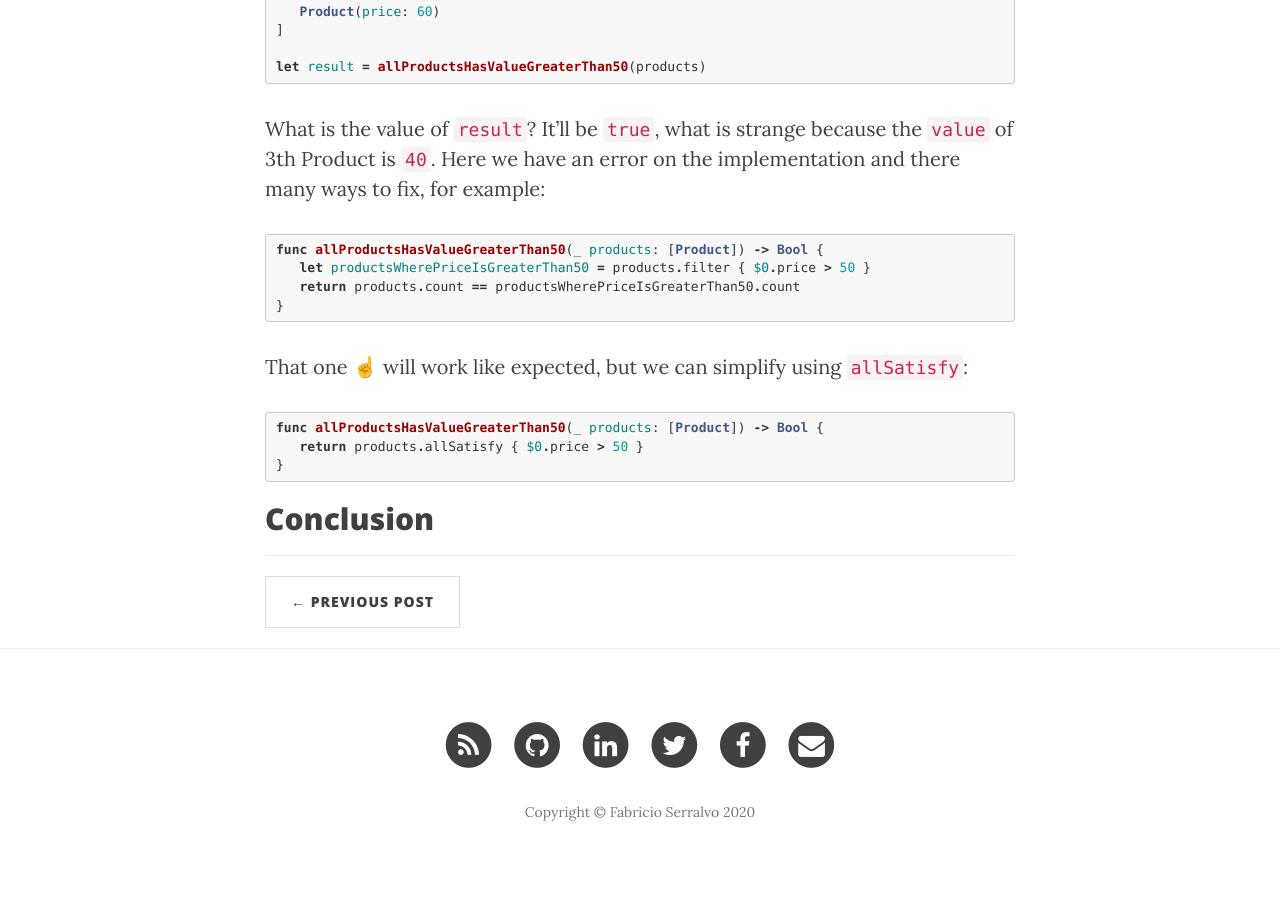
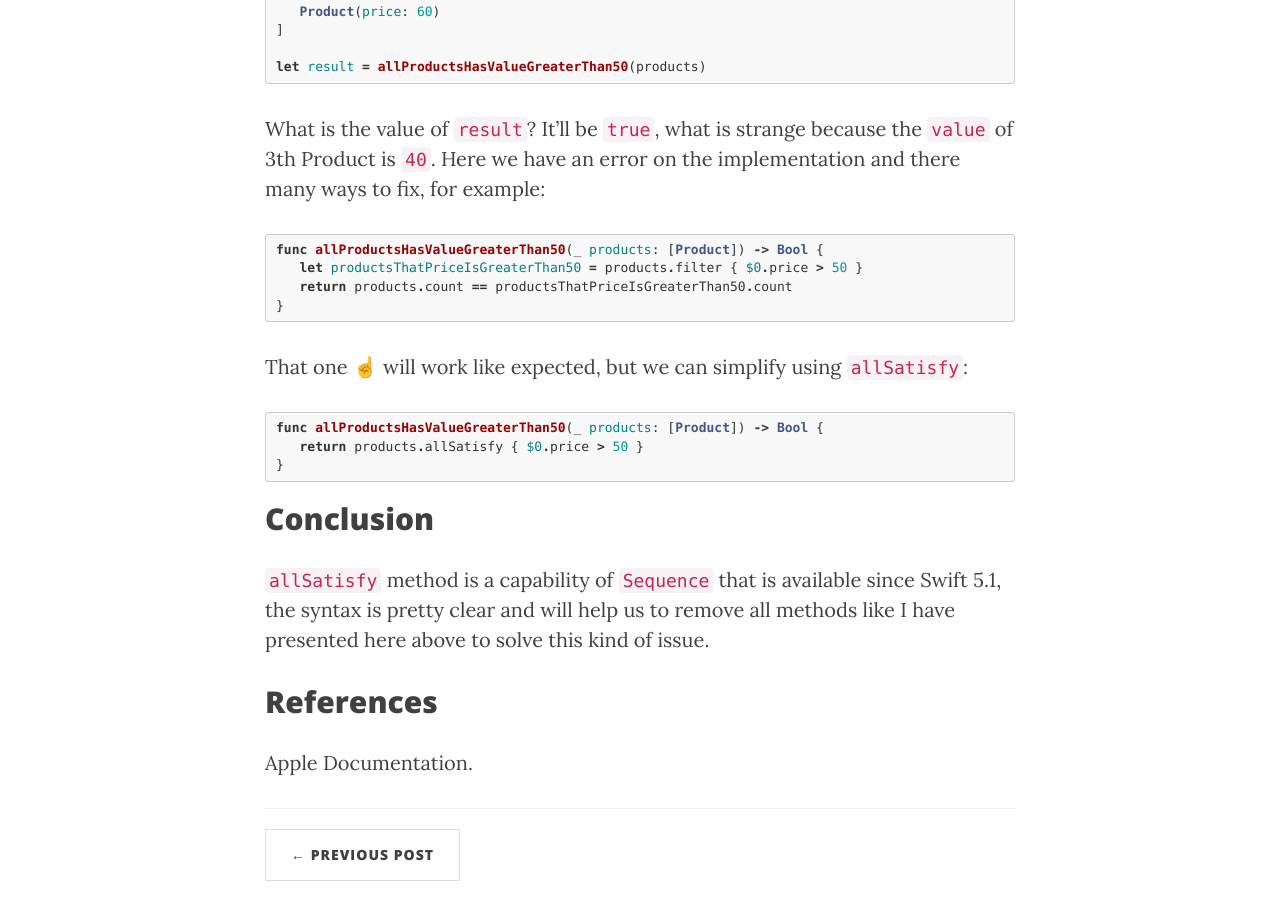
Before and after one commit to serralvo/serralvo.github.io, a Jekyll site: the page built from _posts/2020-09-21-swift-tips-all-satisfy.markdown, in a window 1280 px wide and 900 px high, scrolled down 1330 px. Built offline with Jekyll 4.4.1, drawn with Linux system fonts in a browser that asks for light colours; nearby versions of some CDN libraries.

Commit message:
Update 2020-09-21-swift-tips-all-satisfy.markdown

````diff
--- a/_posts/2020-09-21-swift-tips-all-satisfy.markdown
+++ b/_posts/2020-09-21-swift-tips-all-satisfy.markdown
@@ -53,8 +53,8 @@ What is the value of `result`? It'll be `true`, what is strange because the `val
 
 ```swift
 func allProductsHasValueGreaterThan50(_ products: [Product]) -> Bool {
-   let productsWherePriceIsGreaterThan50 = products.filter { $0.price > 50 }
-   return products.count == productsWherePriceIsGreaterThan50.count
+   let productsThatPriceIsGreaterThan50 = products.filter { $0.price > 50 }
+   return products.count == productsThatPriceIsGreaterThan50.count
 }
 ```
 
@@ -67,3 +67,9 @@ func allProductsHasValueGreaterThan50(_ products: [Product]) -> Bool {
 ```
 
 ## Conclusion
+
+`allSatisfy` method is a capability of `Sequence` that is available since Swift 5.1, the syntax is pretty clear and will help us to remove all methods like I have presented here above to solve this kind of issue.
+
+## References
+
+Apple Documentation.
````
